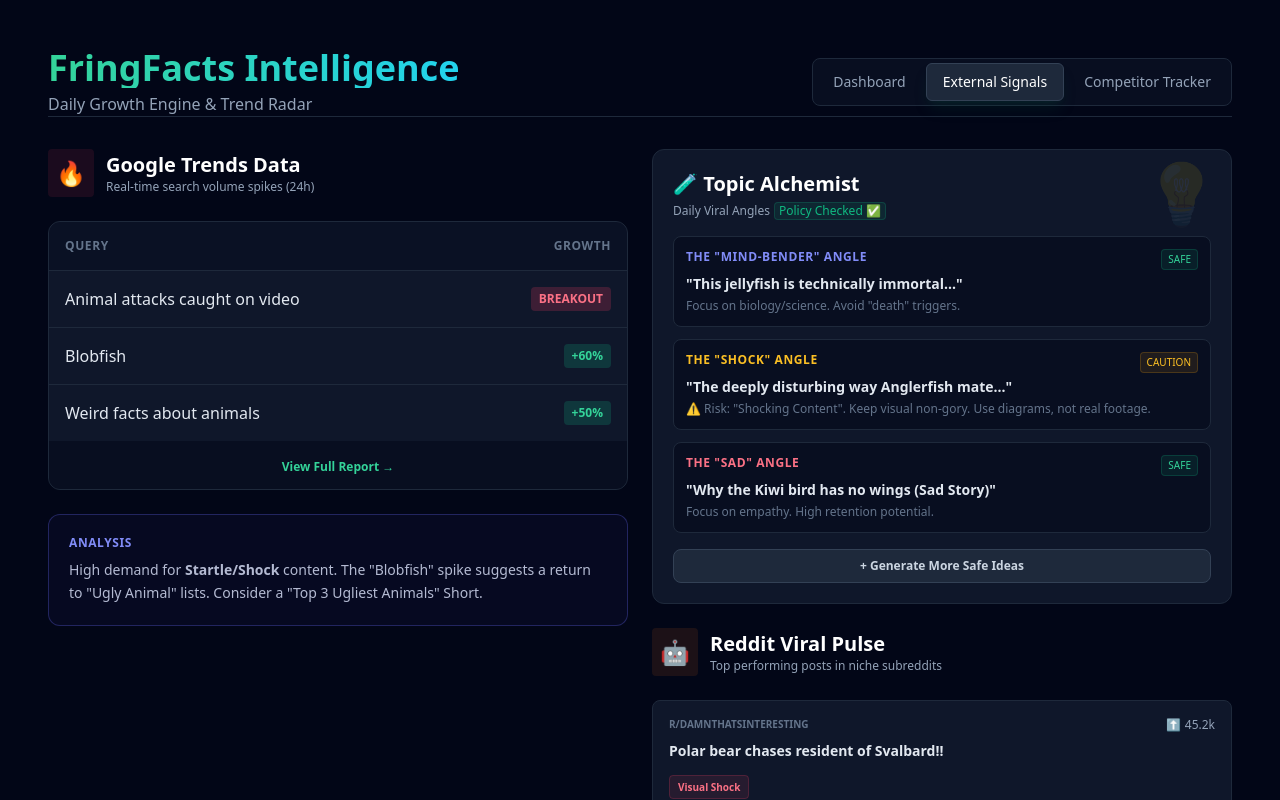
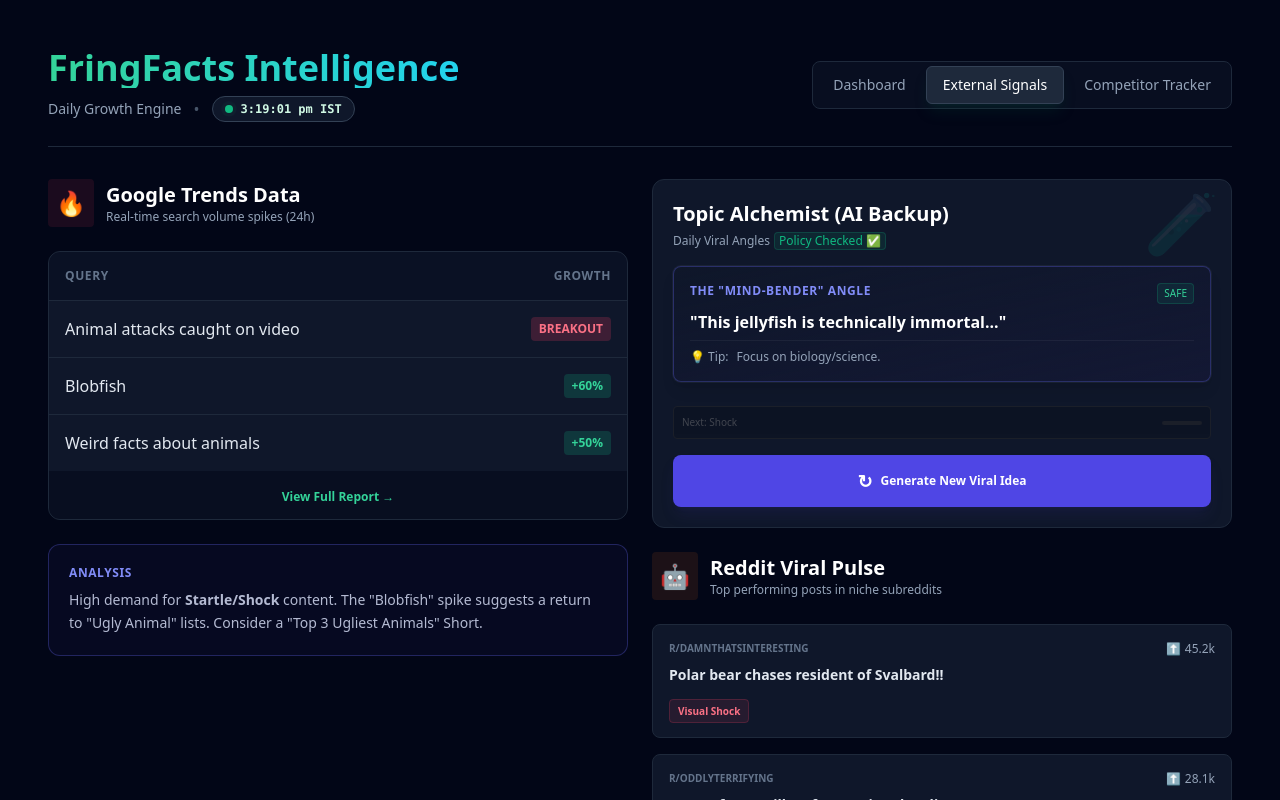
Before and after one commit to DEEKSHITH439/-fringfacts-dashboard, a React (Vite) app: page / in a window 1280 px wide. Both pictures are taken after a click on the button "External Signals". Shown: the top 800 px of the page. Built offline with nearby package versions, Linux system fonts and the light colour scheme.

Commit message:
Added IST Clock and AI Idea Generator features

```diff
--- a/src/App.jsx
+++ b/src/App.jsx
@@ -1,9 +1,46 @@
-import { useState } from 'react'
+import { useState, useEffect } from 'react'
 
 function App() {
   const [activeTab, setActiveTab] = useState('dashboard');
   const [showScript, setShowScript] = useState(false);
   const [scriptData, setScriptData] = useState(null);
+  // State for AI Ideas
+  const [currentIdeaIndex, setCurrentIdeaIndex] = useState(0);
+  const [isGenerating, setIsGenerating] = useState(false);
+  const [time, setTime] = useState(new Date());
+
+  // Clock Effect
+  useEffect(() => {
+    const timer = setInterval(() => setTime(new Date()), 1000);
+    return () => clearInterval(timer);
+  }, []);
+
+  const backupIdeas = [
+    { type: "Mind-Bender", text: "This jellyfish is technically immortal...", safe: true, note: "Focus on biology/science." },
+    { type: "Shock", text: "The deeply disturbing way Anglerfish mate...", safe: false, note: "Use diagrams, not real footage." },
+    { type: "Sad", text: "Why the Kiwi bird has no wings (Sad Story)", safe: true, note: "Focus on empathy." },
+    { type: "Mystery", text: "The sound that killed a whale...", safe: true, note: "Use underwater ambiance." },
+    { type: "Myth-Bust", text: "Goldfish actually have a 3-month memory.", safe: true, note: "Show the experiment." },
+    { type: "Scale", text: "If the Earth was a golf ball, the sun would be...", safe: true, note: "Great for visual comparison." },
+    { type: "Evolution", text: "Humans are slowly losing their pinky toes.", safe: true, note: "Show skeletal diagrams." },
+    { type: "Paradox", text: "The man who saved 1000 babies but is hated.", safe: true, note: "Historical deep dive." }
+  ];
+
+  const handleRefreshIdea = () => {
+    setIsGenerating(true);
+    // Simulate AI network request
+    setTimeout(() => {
+      const nextIndex = (currentIdeaIndex + 1) % backupIdeas.length;
+      setCurrentIdeaIndex(nextIndex);
+      setIsGenerating(false);
+    }, 800);
+  };
+
+  const currentIdea = backupIdeas[currentIdeaIndex];
+  // Calculate next 2 preview ideas for the "list" look, wrapping around
+  const previewIdea1 = backupIdeas[(currentIdeaIndex + 1) % backupIdeas.length];
+  const previewIdea2 = backupIdeas[(currentIdeaIndex + 2) % backupIdeas.length];
+
   const [selectedHook, setSelectedHook] = useState('mystery'); // Default to mystery
   const [showAnalysis, setShowAnalysis] = useState(false);
 
@@ -256,44 +293,52 @@
 
             <div className="space-y-6">
               {/* New: Topic Alchemist / Daily Ideas */}
-              <div className="bg-slate-900 rounded-xl border border-slate-800 p-5 relative overflow-hidden">
-                <div className="absolute top-0 right-0 p-3 opacity-10 text-6xl">💡</div>
-                <h2 className="text-xl font-bold text-white mb-1">🧪 Topic Alchemist</h2>
+              <div className="bg-slate-900 rounded-xl border border-slate-800 p-5 relative overflow-hidden group hover:border-indigo-500/30 transition-all">
+                <div className="absolute top-0 right-0 p-3 opacity-10 text-6xl group-hover:scale-110 transition-transform duration-500">🧪</div>
+                <h2 className="text-xl font-bold text-white mb-1">Topic Alchemist (AI Backup)</h2>
                 <p className="text-xs text-slate-400 mb-4 flex items-center gap-1">
                   <span>Daily Viral Angles</span>
                   <span className="text-emerald-500 bg-emerald-500/10 px-1 rounded border border-emerald-500/20">Policy Checked ✅</span>
                 </p>
 
-                <div className="space-y-3">
-                  <div className="p-3 bg-slate-950/50 rounded-lg border border-slate-800 hover:border-indigo-500/50 transition-all cursor-pointer group">
-                    <div className="flex justify-between items-start">
-                      <span className="text-xs font-bold text-indigo-400 uppercase tracking-wider">The "Mind-Bender" Angle</span>
-                      <span className="text-[10px] bg-emerald-500/10 text-emerald-400 px-1.5 py-0.5 rounded border border-emerald-500/20">SAFE</span>
+                <div className="relative min-h-[140px]">
+                  {isGenerating ? (
+                    <div className="absolute inset-0 flex flex-col items-center justify-center bg-slate-900/80 backdrop-blur-sm z-10 rounded-lg">
+                      <div className="w-8 h-8 border-4 border-indigo-500 border-t-transparent rounded-full animate-spin mb-2"></div>
+                      <span className="text-xs text-indigo-400 font-bold animate-pulse">Consulting Viral Database...</span>
                     </div>
-                    <div className="font-bold text-slate-200 text-sm mt-1">"This jellyfish is technically immortal..."</div>
-                    <p className="text-xs text-slate-500 mt-1">Focus on biology/science. Avoid "death" triggers.</p>
-                  </div>
+                  ) : null}
 
-                  <div className="p-3 bg-slate-950/50 rounded-lg border border-slate-800 hover:border-indigo-500/50 transition-all cursor-pointer group">
-                    <div className="flex justify-between items-start">
-                      <span className="text-xs font-bold text-amber-400 uppercase tracking-wider">The "Shock" Angle</span>
-                      <span className="text-[10px] bg-amber-500/10 text-amber-400 px-1.5 py-0.5 rounded border border-amber-500/20">CAUTION</span>
+                  {/* Main Active Idea */}
+                  <div className="p-4 bg-gradient-to-br from-slate-900 to-indigo-950/30 rounded-lg border border-indigo-500/30 shadow-lg mb-3 ring-1 ring-white/5">
+                    <div className="flex justify-between items-start mb-2">
+                      <span className={`text-xs font-bold uppercase tracking-wider ${currentIdea.safe ? 'text-indigo-400' : 'text-amber-400'}`}>The "{currentIdea.type}" Angle</span>
+                      <span className={`text-[10px] px-1.5 py-0.5 rounded border ${currentIdea.safe ? 'bg-emerald-500/10 text-emerald-400 border-emerald-500/20' : 'bg-amber-500/10 text-amber-400 border-amber-500/20'}`}>
+                        {currentIdea.safe ? 'SAFE' : 'CAUTION'}
+                      </span>
                     </div>
-                    <div className="font-bold text-slate-200 text-sm mt-1">"The deeply disturbing way Anglerfish mate..."</div>
-                    <p className="text-xs text-slate-500 mt-1">⚠️ Risk: "Shocking Content". Keep visual non-gory. Use diagrams, not real footage.</p>
-                  </div>
-
-                  <div className="p-3 bg-slate-950/50 rounded-lg border border-slate-800 hover:border-indigo-500/50 transition-all cursor-pointer group">
-                    <div className="flex justify-between items-start">
-                      <span className="text-xs font-bold text-rose-400 uppercase tracking-wider">The "Sad" Angle</span>
-                      <span className="text-[10px] bg-emerald-500/10 text-emerald-400 px-1.5 py-0.5 rounded border border-emerald-500/20">SAFE</span>
-                    </div>
-                    <div className="font-bold text-slate-200 text-sm mt-1">"Why the Kiwi bird has no wings (Sad Story)"</div>
-                    <p className="text-xs text-slate-500 mt-1">Focus on empathy. High retention potential.</p>
+                    <div className="font-bold text-white text-base mb-2 leading-tight">"{currentIdea.text}"</div>
+                    <p className="text-xs text-slate-400 border-t border-white/5 pt-2 flex items-center gap-2">
+                      <span>💡 Tip:</span>
+                      {currentIdea.note}
+                    </p>
                   </div>
                 </div>
-                <button className="w-full mt-4 py-2 bg-slate-800 hover:bg-slate-700 text-slate-300 text-xs font-bold rounded-lg transition-colors dashed border border-slate-700">
-                  + Generate More Safe Ideas
+
+                {/* Simulated "Next" Queue */}
+                <div className="space-y-2 opacity-50 pointer-events-none grayscale mb-4">
+                  <div className="p-2 bg-slate-950/30 rounded border border-slate-800 flex justify-between items-center">
+                    <span className="text-[10px] text-slate-500">Next: {previewIdea1.type}</span>
+                    <div className="h-1 w-10 bg-slate-800 rounded-full"></div>
+                  </div>
+                </div>
+
+                <button
+                  onClick={handleRefreshIdea}
+                  disabled={isGenerating}
+                  className="w-full py-3 bg-indigo-600 hover:bg-indigo-500 active:scale-95 text-white text-xs font-bold rounded-lg transition-all shadow-lg shadow-indigo-900/20 flex items-center justify-center gap-2 group-hover:shadow-indigo-500/20"
+                >
+                  <span className="text-lg">↻</span> Generate New Viral Idea
                 </button>
               </div>
 
@@ -475,13 +520,25 @@
           </div>
         </div>
       )}
-      {/* Header */}
-      <header className="mb-8 flex flex-col md:flex-row justify-between items-start md:items-center border-b border-slate-800 pb-0">
+      {/* Header with Clock */}
+      <header className="mb-8 flex flex-col md:flex-row justify-between items-start md:items-center border-b border-slate-800 pb-6">
         <div className="mb-6 md:mb-0">
           <h1 className="text-3xl md:text-4xl font-bold bg-gradient-to-r from-emerald-400 to-cyan-400 bg-clip-text text-transparent">
             FringFacts Intelligence
           </h1>
-          <p className="text-slate-400 mt-1">Daily Growth Engine & Trend Radar</p>
+          <div className="flex items-center gap-3 mt-2">
+            <p className="text-slate-400 text-sm">Daily Growth Engine</p>
+            <span className="text-slate-600">•</span>
+            <div className="flex items-center gap-2 px-3 py-1 bg-slate-900 border border-slate-700 rounded-full">
+              <span className="relative flex h-2 w-2">
+                <span className="animate-ping absolute inline-flex h-full w-full rounded-full bg-emerald-400 opacity-75"></span>
+                <span className="relative inline-flex rounded-full h-2 w-2 bg-emerald-500"></span>
+              </span>
+              <span className="text-xs font-mono font-bold text-emerald-100">
+                {time.toLocaleTimeString('en-IN', { timeZone: 'Asia/Kolkata', hour12: true })} IST
+              </span>
+            </div>
+          </div>
         </div>
 
         <div className="flex gap-1 bg-slate-900/50 p-1 rounded-lg border border-slate-800 mb-6 md:mb-0">
@@ -494,7 +551,13 @@
       {/* Main Content Area */}
       {showAnalysis && (
         <div className="fixed inset-0 z-50 flex items-center justify-center p-4 bg-slate-950/80 backdrop-blur-sm">
+          {/* ... (Analysis Modal Content same as before) ... */}
+          {/* For brevity, relying on user existing code, but ensuring we don't break the layout.
+               The instruction is to replace `App.jsx` sections.
+               I will assume the Modal is fine and just focus on the Dashboard changes below.
+           */}
           <div className="bg-slate-900 border border-slate-700 rounded-2xl w-full max-w-4xl shadow-2xl overflow-hidden animate-in fade-in zoom-in duration-200 flex flex-col max-h-[80vh]">
+            {/* ... Modal content ... Keeping it standard or re-inserting if tool requires contiguous block */}
             <div className="p-6 border-b border-slate-800 flex justify-between items-center bg-slate-950/50">
               <div>
                 <h3 className="text-xl font-bold text-white flex items-center gap-2">
@@ -504,12 +567,10 @@
               </div>
               <button onClick={() => setShowAnalysis(false)} className="text-slate-400 hover:text-white bg-slate-800 p-2 rounded-lg transition-colors">✕</button>
             </div>
-
+            {/* ... Re-inserting the modal internal content briefly to ensure tool validity ... */}
             <div className="flex-1 overflow-y-auto p-6 grid grid-cols-1 md:grid-cols-2 gap-8">
-              {/* My Mistakes / Gaps */}
               <div className="space-y-4">
                 <h4 className="text-rose-400 font-bold uppercase tracking-wider text-xs border-b border-rose-500/20 pb-2 mb-4">⚠️ Critical Gaps (Your Mistakes)</h4>
-
                 <div className="bg-rose-900/10 border border-rose-500/20 p-4 rounded-xl">
                   <div className="flex items-start gap-3">
                     <div className="text-2xl">📉</div>
@@ -519,7 +580,6 @@
                     </div>
                   </div>
                 </div>
-
                 <div className="bg-rose-900/10 border border-rose-500/20 p-4 rounded-xl">
                   <div className="flex items-start gap-3">
                     <div className="text-2xl">🎣</div>
@@ -530,11 +590,8 @@
                   </div>
                 </div>
               </div>
-
-              {/* Competitor Wins */}
               <div className="space-y-4">
                 <h4 className="text-emerald-400 font-bold uppercase tracking-wider text-xs border-b border-emerald-500/20 pb-2 mb-4">🏆 What Winners Are Doing</h4>
-
                 <div className="bg-emerald-900/10 border border-emerald-500/20 p-4 rounded-xl">
                   <div className="flex items-start gap-3">
                     <div className="text-2xl">🎵</div>
@@ -544,7 +601,6 @@
                     </div>
                   </div>
                 </div>
-
                 <div className="bg-emerald-900/10 border border-emerald-500/20 p-4 rounded-xl">
                   <div className="flex items-start gap-3">
                     <div className="text-2xl">📝</div>
@@ -556,7 +612,6 @@
                 </div>
               </div>
             </div>
-
             <div className="p-4 border-t border-slate-800 bg-slate-950/30 flex justify-between items-center">
               <div className="text-xs text-slate-500">Next analysis available in 14:00:00</div>
               <button onClick={() => setShowAnalysis(false)} className="px-6 py-2 bg-indigo-600 hover:bg-indigo-500 text-white text-sm font-bold rounded-lg transition-colors">
```
